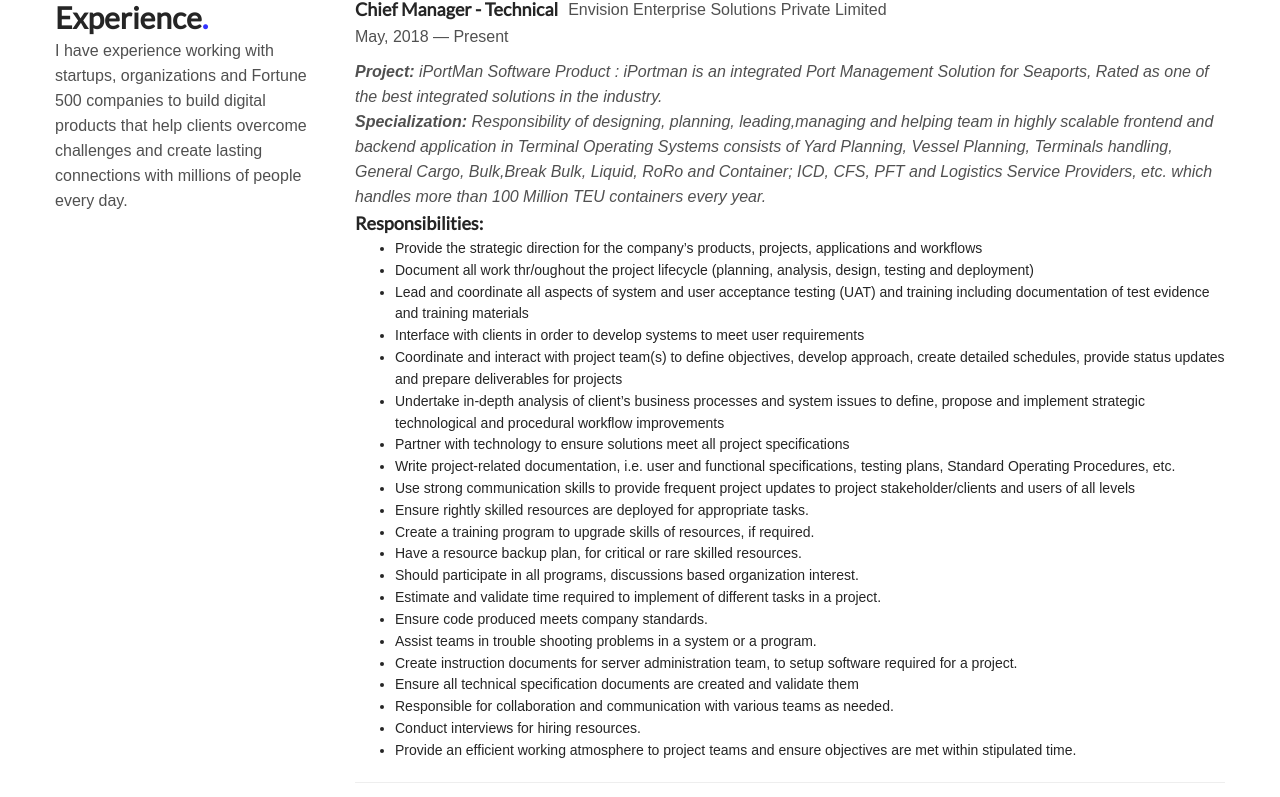
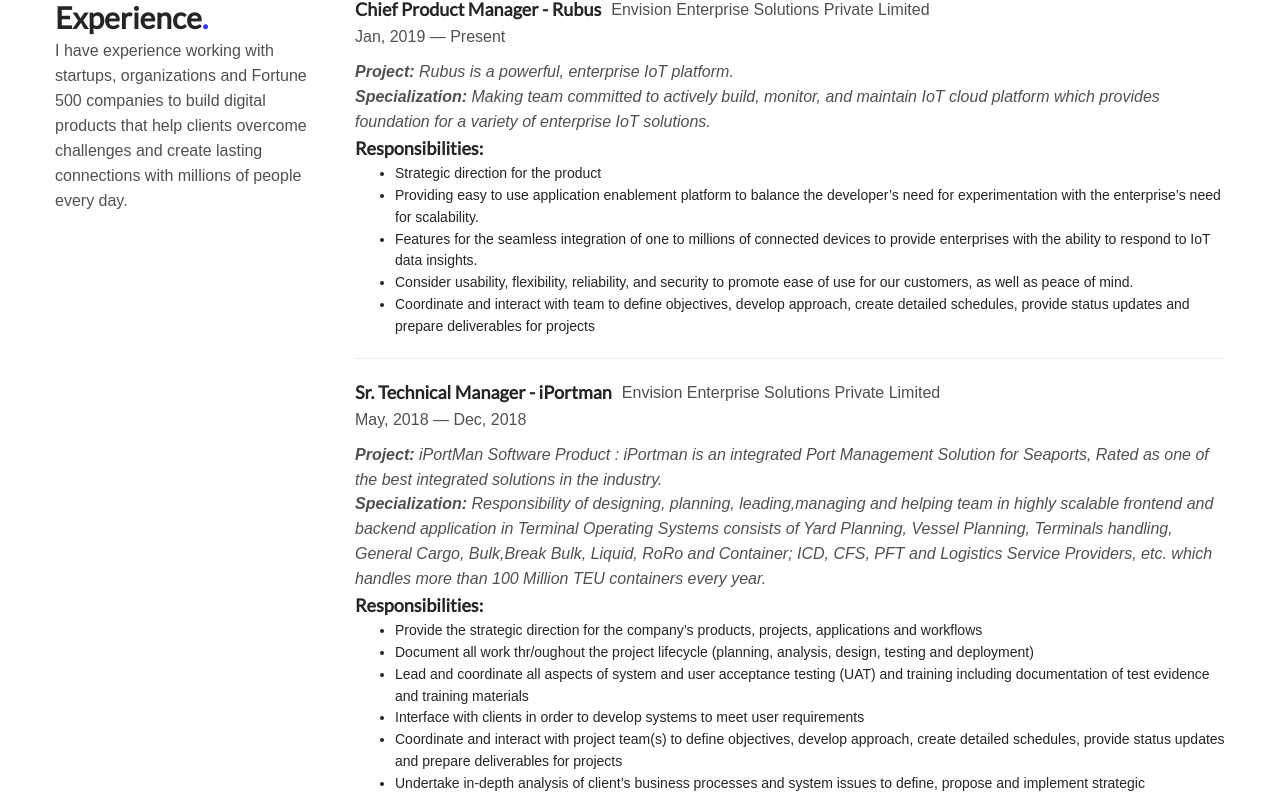
Before and after one commit to iraycd/resume, a React (Create React App) app: page / in a window 1280 px wide. Shown: the part 1553-2350 px from the top of the page. Built offline with nearby package versions, Linux system fonts and the light colour scheme.

Commit message:
Updated Resume with PDF Resume

```diff
--- a/src/Experience.js
+++ b/src/Experience.js
@@ -59,11 +59,61 @@
               <div class="row wow zoomIn">
                 <div class="col-md-12">
                   <div class="about-row">
-                    <h4 class="about-tittle">Chief Manager - Technical</h4>
+                    <h4 class="about-tittle">Chief Product Manager - Rubus</h4>
                     <p class="about-info">
                       Envision Enterprise Solutions Private Limited
                     </p>
-                    <p>May, 2018 — Present</p>
+                    <p>Jan, 2019 — Present</p>
+                    <div class="opacity-box">
+                      <p>
+                        {" "}
+                        <b>Project:</b> Rubus is a powerful, enterprise IoT platform.
+                      </p>
+                      <p>
+                        <b>Specialization:</b> Making team committed to actively build,
+                        monitor, and maintain IoT cloud platform which provides foundation
+                        for a variety of enterprise IoT solutions.
+                      </p>
+                    </div>
+                    <div class="roles">
+                      <h4>Responsibilities:</h4>
+                      <ul>
+                        <li>
+                          Strategic direction for the product
+                        </li>
+                        <li>
+                          Providing easy to use application enablement platform to balance
+                          the developer’s need for experimentation with the enterprise’s
+                          need for scalability.
+                        </li>
+                        <li>
+                          Features for the seamless integration of one to millions of connected
+                          devices to provide enterprises with the ability to respond to
+                          IoT data insights.
+                        </li>
+                        <li>
+                          Consider usability, flexibility, reliability, and security to promote
+                          ease of use for our customers, as well as peace of mind.
+                        </li>
+                        <li>
+                          Coordinate and interact with team to define objectives, develop approach,
+                          create detailed schedules, provide status updates and prepare
+                          deliverables for projects
+                        </li>
+                      </ul>
+                    </div>
+                  </div>
+                </div>
+              </div>
+              <hr />
+              <div class="row wow zoomIn">
+                <div class="col-md-12">
+                  <div class="about-row">
+                    <h4 class="about-tittle">Sr. Technical Manager - iPortman</h4>
+                    <p class="about-info">
+                      Envision Enterprise Solutions Private Limited
+                    </p>
+                    <p>May, 2018 — Dec, 2018</p>
                     <div class="opacity-box">
                       <p>
                         {" "}
@@ -403,7 +453,7 @@
                   </div>
                 </div>
               </div>
-              <hr/>
+              <hr />
               <div class="row wow zoomIn">
                 <div class="col-md-12">
                   <div class="about-row">
--- a/src/Intro.js
+++ b/src/Intro.js
@@ -116,7 +116,7 @@
                   >
                     Contact me
                   </a>
-                  <a href="download/example.pdf" id="downloadCV" class="site-btn gray-btn">
+                  <a href="Resume.pdf" id="downloadCV" target='_blank' class="site-btn gray-btn">
                     Download cv
                   </a>
                 </div>
--- a/src/Skills.js
+++ b/src/Skills.js
@@ -61,7 +61,7 @@
                     <div class="opacity-box">
                       <p>
                         Lean &amp; Agile, Agile development, Sprint Management,
-                        Kandan Boards, Startup Mindset, Empathetic, Team
+                        Kanban Boards, Startup Mindset, Empathetic, Team
                         Oriented, Always On, Collaborative, Focus on delivering great product.
                       </p>
                     </div>
```
Also changed, not shown: package.json (+11 -5 lines), 2 other files (tests, documents, lock files or other folders).
